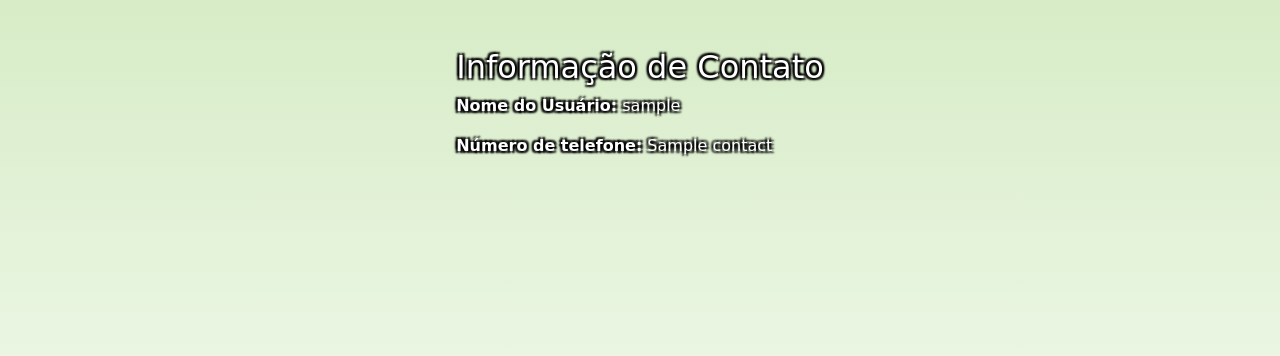
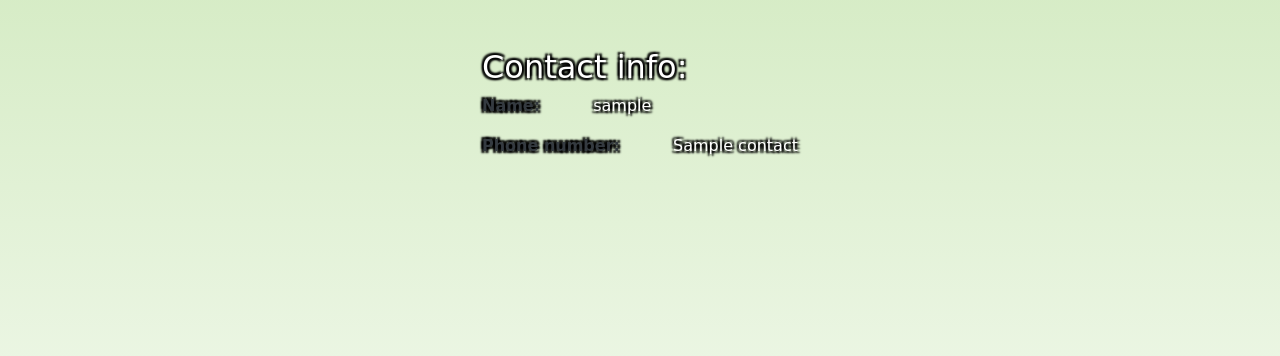
Before and after one commit to SalavessaMota/letsDonate, a Flask app: template templates/contact_info.html in a window 1280 px wide. Shown: the part 80-436 px from the top of the page. Run offline with Flask 3, Linux system fonts and the light colour scheme; the template is opened without the code that fills it: most values are stand-ins (such as "Sample title", 1, 10 or a date in 2020); some web fonts are replaced.

Commit message:
Update contact_info.html

```diff
--- a/templates/contact_info.html
+++ b/templates/contact_info.html
@@ -1,11 +1,15 @@
 {% extends "layouts.html" %}
+
+{% block title %}
+    Contact Info
+{% endblock %}
 
 {% block content %}
     <div class="d-flex justify-content-center">
         <div id="page" class="mb-3 mt-5">
-            <h2>Informação de Contato</h2>
-            <p><strong>Nome do Usuário:</strong> {{ username }}</p>
-            <p><strong>Número de telefone:</strong> {{ contact }}</p>
+            <h2>Contact info:</h2>
+            <p><strong class="text-dark mr-5">Name:</strong>    {{ username1 }}</p>
+            <p><strong class="text-dark mr-5">Phone number:</strong>    {{ contact }}</p>
         </div>
     </div>
 {% endblock %}
```
